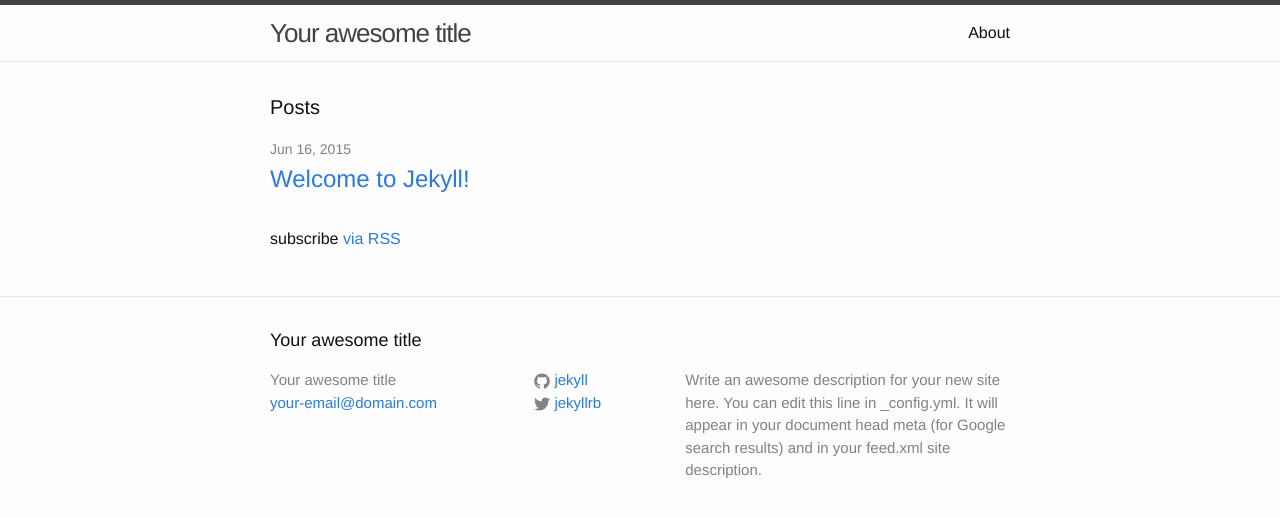
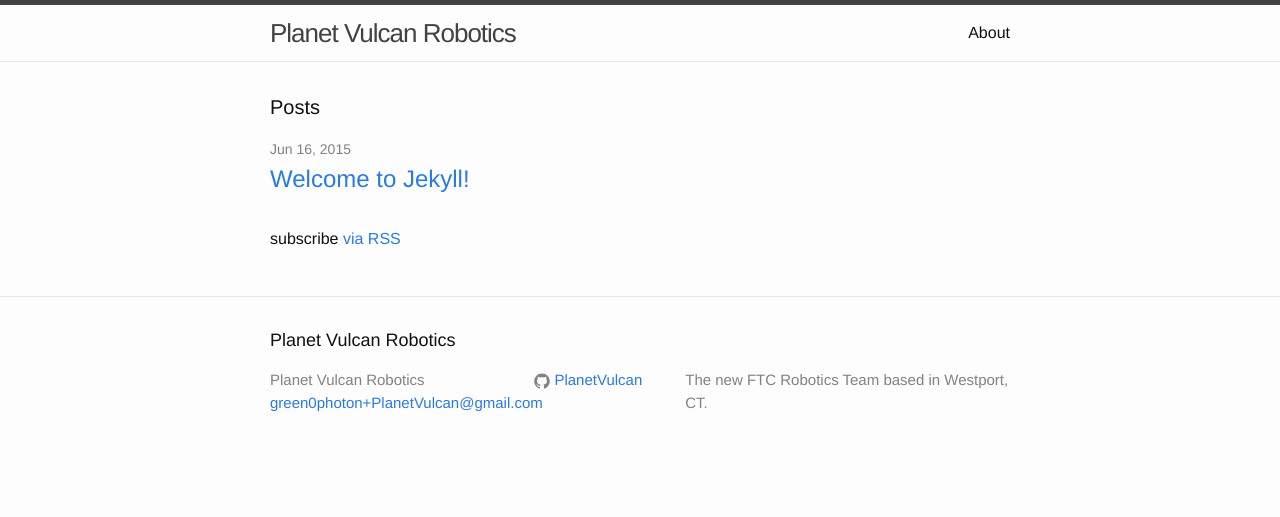
Before and after one commit to benpenguin2/PlanetVulcan.github.io, a Jekyll site: the page built from index.html, in a window 1280 px wide. Shown: the top 517 px of the page. Built offline with Jekyll 4.4.1, drawn with Linux system fonts in a browser that asks for light colours.

Commit message:
Update _config.yml
Changing things to be Planet Vulcan.

```diff
--- a/_config.yml
+++ b/_config.yml
@@ -1,14 +1,11 @@
 # Site settings
-title: Your awesome title
-email: your-email@domain.com
+title: Planet Vulcan Robotics
+email: green0photon+PlanetVulcan@gmail.com
 description: > # this means to ignore newlines until "baseurl:"
-  Write an awesome description for your new site here. You can edit this
-  line in _config.yml. It will appear in your document head meta (for
-  Google search results) and in your feed.xml site description.
+  The new FTC Robotics Team based in Westport, CT.
 baseurl: "" # the subpath of your site, e.g. /blog/
-url: "http://yourdomain.com" # the base hostname & protocol for your site
-twitter_username: jekyllrb
-github_username:  jekyll
+url: "http://planetvulcan.github.io" # the base hostname & protocol for your site
+github_username:  PlanetVulcan
 
 # Build settings
 markdown: kramdown
```
